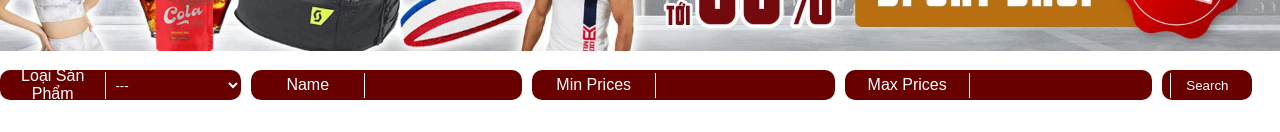
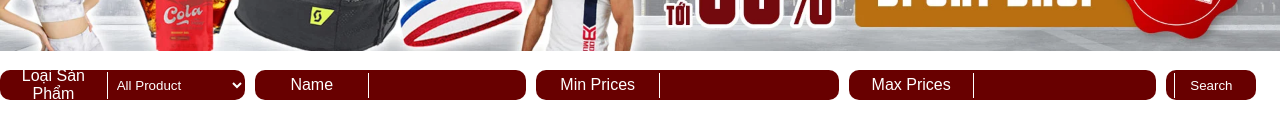
Before and after one commit to tieep/doanwebnhom6, a plain HTML site: page index.html in a window 1280 px wide. Both pictures are taken after a click on the link "ALL PRODUCTS". Shown: the part 222-354 px from the top of the page. Drawn offline with Linux system fonts and the light colour scheme; a web font is replaced by a local one.

Commit message:
Update index.html

```diff
--- a/index.html
+++ b/index.html
@@ -431,10 +431,11 @@
 
                         <div class="cartegoty-top row">
                             <form class="filter">
-                                <div class="item">
+                                <div class="item " id="typeproduct">
                                     <label for="">Loại Sản Phẩm</label>
                                     <select name="cartegory">
-                                        <option value="">---</option>
+
+                                        <option value="">All Product</option>
                                         <option value="T-SHIRTS">T-SHIRTS</option>
                                         <option value="Pants">PANTS</option>
                                     </select>
```
